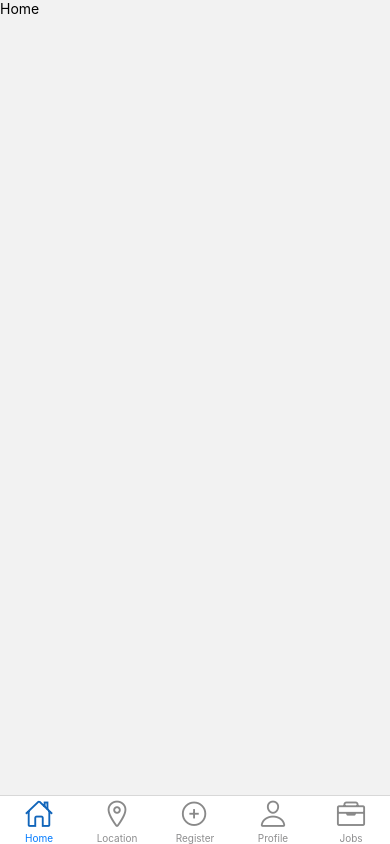
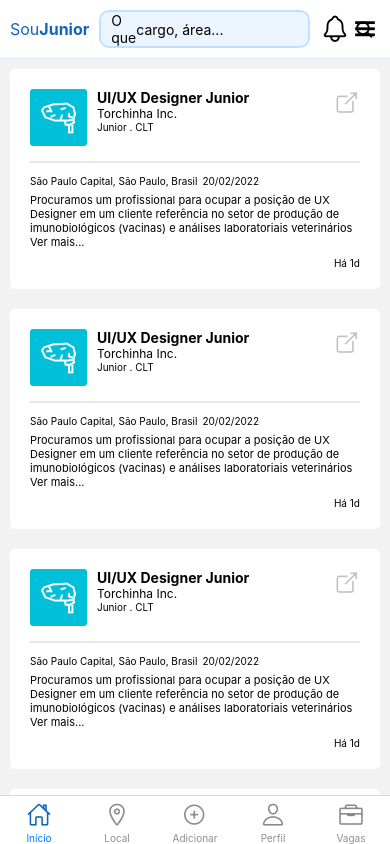
Before and after one commit to SouJunior/mobile_SJ, a React Native app: screen /Home in a window 390 px wide. Built offline with nearby package versions, Linux system fonts and the light colour scheme.

Commit message:
headerBar

```diff
--- /dev/null
+++ b/src/components/Header/index.js
@@ -0,0 +1,36 @@
+import React from 'react';
+
+import Ionicons from 'react-native-vector-icons/Ionicons';
+import {View, Text} from 'react-native';
+
+import {
+  Container,
+  Logo,
+  InputWrapper,
+  Label,
+  Input,
+  Notification,
+  Menu,
+  Action,
+} from './styles';
+
+export default function Header() {
+  return (
+    <Container>
+      <Logo>
+        Sou<Text style={{fontSize: 16, fontWeight: 'bold'}}>Junior</Text>
+      </Logo>
+      <InputWrapper>
+        <Label>O que</Label>
+        <Input placeholder="cargo, área..." />
+        <Ionicons name="search" size={20} />
+      </InputWrapper>
+      <Action>
+        <Ionicons name="notifications-outline" size={30} />
+      </Action>
+      <Action>
+        <Ionicons name="menu" size={30} />
+      </Action>
+    </Container>
+  );
+}
--- /dev/null
+++ b/src/components/Header/styles.js
@@ -0,0 +1,40 @@
+import styled from 'styled-components/native';
+
+export const Container = styled.View`
+  flex-direction: row;
+  align-items: center;
+  background-color: #fff;
+  justify-content: space-between;
+  padding: 10px;
+  border-bottom-width: 1px;
+  border-bottom-style: solid;
+  border-bottom-color: #e0edfd;
+`;
+
+export const Logo = styled.Text`
+  font-size: 16px;
+  color: #1165ba;
+`;
+
+export const InputWrapper = styled.View`
+  flex-direction: row;
+  align-items: center;
+  justify-content: space-between;
+  flex: 1;
+  margin: 0 10px;
+  background-color: #ecf5ff;
+  padding: 0 10px;
+  border-radius: 10px;
+  border: 2px solid #c1dfff;
+`;
+
+export const Label = styled.Text``;
+
+export const Input = styled.TextInput`
+  padding: 5px 0;
+`;
+export const Action = styled.TouchableOpacity``;
+
+export const Notification = styled.TouchableOpacity``;
+
+export const Menu = styled.TouchableOpacity``;
--- a/src/pages/Home/index.js
+++ b/src/pages/Home/index.js
@@ -1,10 +1,32 @@
-import React from 'react';
-import {View, Text} from 'react-native';
+import React, {useState, useEffect} from 'react';
+import {View, Text, FlatList, Image} from 'react-native';
+
+import Header from '../../components/Header';
+import JobCard from '../../components/JobCard';
+
+import Bg from '../../assets/bg.png';
 
 export default function Home() {
+  //Response from dataBase
+  const [response, setResponse] = useState([1, 2, 3, 4, 5]);
+
   return (
     <View>
-      <Text>Home</Text>
+      <Header />
+      {response ? (
+        <FlatList data={response} renderItem={() => <JobCard />} />
+      ) : (
+        <View
+          style={{
+            width: '100%',
+            height: '100%',
+            alignItems: 'center',
+            justifyContent: 'center',
+            backgroundColor: '#fff',
+          }}>
+          <Image source={Bg} style={{width: 150, height: 150}} />
+        </View>
+      )}
     </View>
   );
 }
--- a/src/routes/app.routes.js
+++ b/src/routes/app.routes.js
@@ -32,16 +32,28 @@ export default function AppRoutes() {
             <Ionicons
               name={iconName}
               color={focused ? '#1165BA' : '#898989'}
-              size={30}
+              size={25}
             />
           );
         },
       })}>
-      <Tab.Screen name="Home" component={Home} />
-      <Tab.Screen name="Location" component={Location} />
-      <Tab.Screen name="Register" component={Register} />
-      <Tab.Screen name="Profile" component={Profile} />
-      <Tab.Screen name="Jobs" component={Jobs} />
+      <Tab.Screen name="Home" options={{title: 'Início'}} component={Home} />
+      <Tab.Screen
+        name="Location"
+        options={{title: 'Local'}}
+        component={Location}
+      />
+      <Tab.Screen
+        name="Register"
+        options={{title: 'Adicionar'}}
+        component={Register}
+      />
+      <Tab.Screen
+        name="Profile"
+        options={{title: 'Perfil'}}
+        component={Profile}
+      />
+      <Tab.Screen name="Jobs" options={{title: 'Vagas'}} component={Jobs} />
     </Tab.Navigator>
   );
 }
```
Also changed, not shown: src/assets/bg.png (added).
